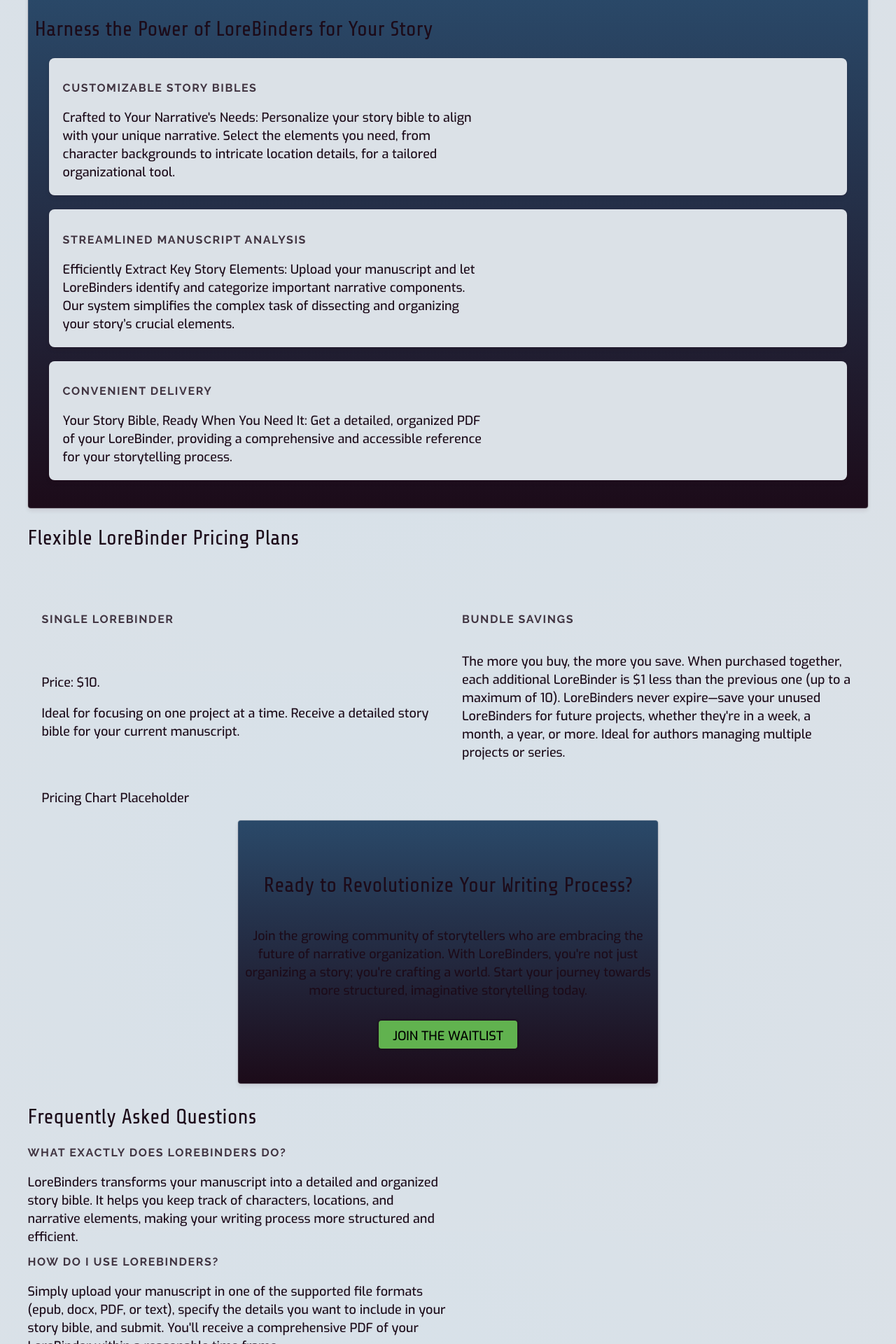
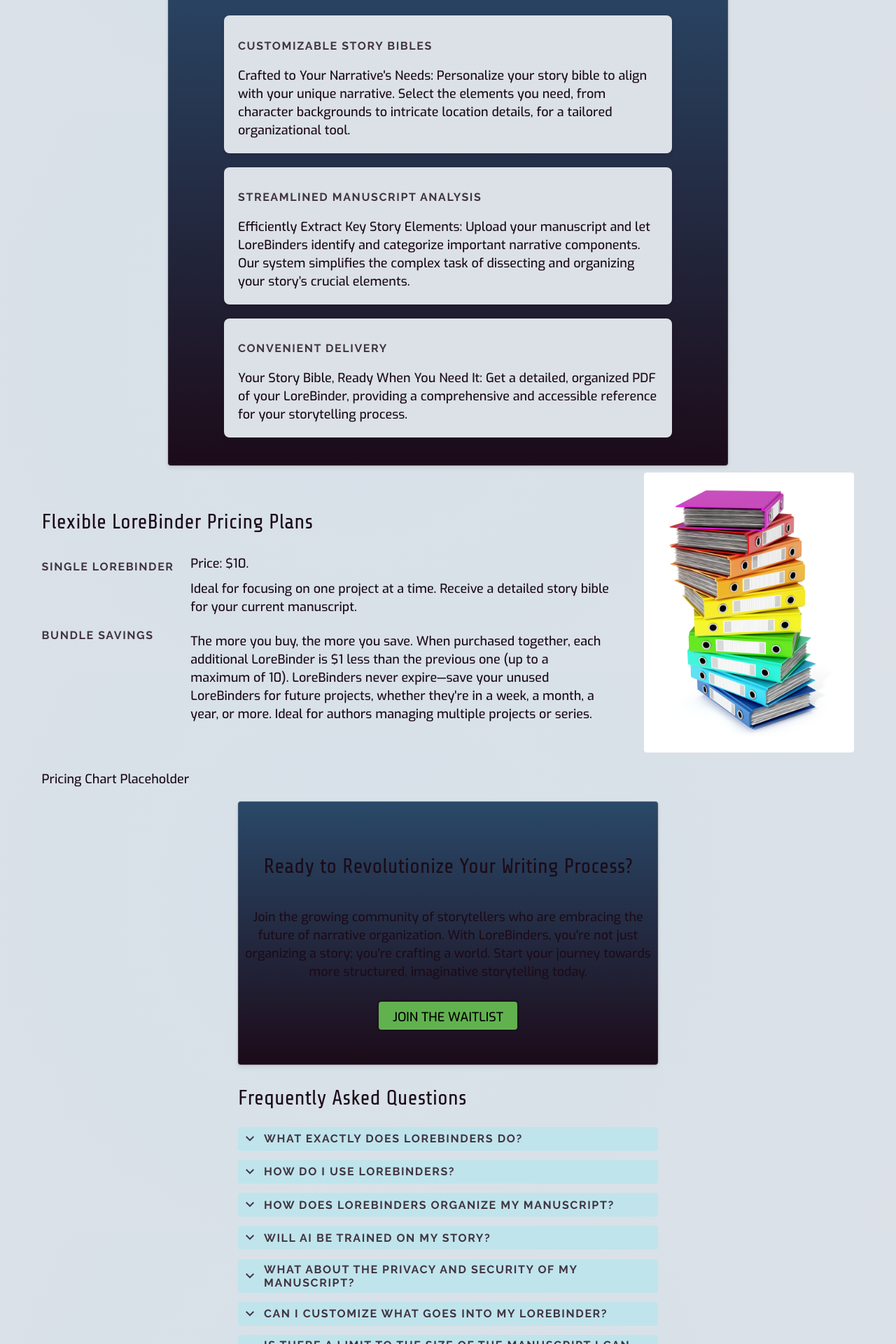
Before and after one commit to ashrobertsdragon/Finetune-GPT-3.5-for-Authors, a Flask app: page / in a window 1280 px wide. Shown: the part 2240-4160 px from the top of the page at 70% size. Run offline with Flask 3, Linux system fonts and the light colour scheme; some libraries are stand-ins or nearby versions.

Commit message:
finished features, faq, and pricing

```diff
--- a/static/css/landing.css
+++ b/static/css/landing.css
@@ -163,6 +161,13 @@ main {
   margin: 0 auto;
 }
 
+.material-symbols-outlined {
+  font-variation-settings:
+  'FILL' 0,
+  'wght' 400,
+  'GRAD' 0,
+  'opsz' 24
+}
 .section {
   margin-top: 5em;
   display: flex;
@@ -171,53 +176,68 @@ main {
 }
 
 .text-box {
-  flex: 2;
+  flex: 4;
   padding: 20px;
 }
 
 .image-box {
-  flex: 1.5;
+  flex: 3;
   padding: 10px;
   display: flex;
   justify-content: center;
   align-items: center;
 }
 
-.pricing-plans {
-  margin-top: 5em;
+.pricing {
   display: flex;
-  flex-wrap: wrap;
+  align-items: center;
   justify-content: space-between;
-}
-
-.pricing-option {
-  width: 50%;
-  display: grid;
-  grid-template-rows: auto 1fr;
-  box-sizing: border-box;
-  padding: 0 20px;
-  margin-bottom: 10px;
-}
-
-.single-LoreBinder {
-  align-self: center;
 }
 .pricing-text {
   flex: 1;
+  padding-right: 10px;
+  margin-left: 20px;
+}
+#binder {
+  flex: 0 0 300px;
+  max-width: 300px;
+  margin-right: 20px;
+  margin-top: 10px;
+}
+#binderImage {
+  max-height: 75%;
+}
+.pricing-plans {
+  display: grid;
+  grid-template-columns: 1fr 3fr;
+  grid-auto-rows: auto;
+  margin: 0 auto;
+}
+
+.pricing-plans h2 {
+  grid-column: 1 / 2;
+  grid-row: span 2;
+}
+
+.single-text, #bundle {
+  grid-column: 2 / 3;
+}
+
+.single-text {
   display: flex;
   flex-direction: column;
-  justify-content: center;
 }
-.pricing-option h2 {
-  margin: 0 0 20px;
+#single1, #single2 {
+  margin-bottom: 5px;
+  margin-top: 5px;
 }
+
 h1 {
   font-family: 'Share Tech', sans-serif;
   font-weight: 400;
   font-style: normal;
   font-size: 30px;
   margin-bottom: 25px;
-  margin-top: 25px;
 }
 
 h2 {
@@ -283,10 +323,15 @@ body.dark-mode .hero, .solution, .features, .call-to-action {
   margin-bottom: 30px
 }
 
+.features {
+  max-width: 800px;
+  margin: 0 auto;
+}
 .feature {
+  max-width: 600px;
+  margin: 20px auto;
   background: #DBE1E7; /* Light background for the feature cards */
   color: #1C0B19;
-  margin: 20px;
   padding: 20px;
   padding-bottom: 10px;
   border-radius: 8px;
@@ -323,6 +369,43 @@ img {
   margin: 20px;
 }
 
+.faq {
+  max-width: 600px;
+  margin: 0 auto;
+  padding: 0 15px;
+}
+.faq-item {
+  margin-bottom: 0;
+  margin-top: 10px;
+}
+.faq-question {
+  cursor: pointer;
+  padding: 5px;
+  display: flex;
+  align-items: center;
+  justify-content: start;
+  margin-bottom: 0;
+  border-radius: 4px;
+}
+
+.faq-question .material-symbols-outlined {
+  margin-right: 8px;
+}
+
+.faq-answer {
+  max-height: 0;
+  overflow: hidden;
+  transition: max-height 0.3s ease-out;
+}
+
+body.light-mode .faq-question {
+  background-color: #bbe5ed;
+}
+
+body.dark-mode .faq-question {
+  background-color: #3F5C7D;
+}
+
 /* Responsive Design */
 @media (max-width: 768px) {
   .header, .hero, .features, .call-to-action {
--- a/templates/index.html
+++ b/templates/index.html
@@ -18,6 +18,7 @@
   <link rel="preconnect" href="https://fonts.googleapis.com">
   <link rel="preconnect" href="https://fonts.gstatic.com" crossorigin>
   <link href="https://fonts.googleapis.com/css2?family=Exo:wght@300;500&family=Raleway:wght@700&family=Share+Tech&display=swap" rel="stylesheet">
+  <link rel="stylesheet" href="https://fonts.googleapis.com/css2?family=Material+Symbols+Outlined:opsz,wght,FILL,GRAD@24,400,0,0" />
   <link rel="stylesheet" href="{{ url_for('static', filename='css/landing.css') }}">
   <script src="{{ url_for('static', filename='js/dark-mode.js') }}"></script>
   <!-- MailerLite Universal -->
@@ -27,8 +28,29 @@
     n=d.getElementsByTagName(e)[0],n.parentNode.insertBefore(l,n);})
     (window,document,'script','https://assets.mailerlite.com/js/universal.js','ml');
     ml('account', '811253');
+    <!-- End MailerLite Universal -->
+
+    document.addEventListener('DOMContentLoaded', (event) => {
+      const faqQuestions = document.querySelectorAll('.faq-question');
+      faqQuestions.forEach(question => {
+        question.addEventListener('click', () => {
+          const answer = question.nextElementSibling;
+          const icon = question.querySelector('.material-symbols-outlined');
+
+          if (answer.style.maxHeight) {
+            answer.style.maxHeight = null;
+            icon.textContent = 'expand_more';
+          } else {
+            answer.style.maxHeight = answer.scrollHeight + "px";
+            icon.textContent = 'expand_less';
+          }
+
+          question.classList.toggle('active');
+        });
+      });
+    });
+
   </script>
-  <!-- End MailerLite Universal -->
 </head>
 <body class="light-mode">
 
@@ -59,10 +81,12 @@
     <section class="section problem">
       <div class="image-box photo"><img src="{{ url_for('static', filename='images/problem-photo.jpg') }}" title="problem section image" alt="A harried man in a blue plaid shirt over a yellow tshirt and covered in post-it notes reaches for a pile of books on a cluttered desk. He is in a room with lime green walls and empty white bookshelves"></div>
       <div class="text-box">
+        <div class="inner-text">
         <h1>Navigating the Complexity of Storytelling</h1>
         <h2>Keeping Track of Every Detail Made Easier</h2>
         <p>For authors, the beauty of storytelling is often tangled in the complexity of its creation. Juggling characters, locations, and intricate plot threads can be overwhelming, leaving less room for creativity. Traditional methods of organizing these elements can be time-consuming and cumbersome, making it difficult to maintain consistency and flow in your narrative.</p>
         <p>LoreBinders recognizes these challenges. It offers a streamlined approach to managing your story's universe, ensuring that you never lose track of the crucial details that make your story unique and compelling.</p>
+      </div>
     </div>
     </section>
 
@@ -82,12 +106,14 @@
     <section class="section anticipation">
       <div class="photo image-box"><img src="{{ url_for('static', filename='images/anticipation-photo.jpg') }}" alt="A blonde woman with glasses, wearing jeans and a tan blazer, sitting at a desk with two monitors and a laptop in a well lit room with gerber daisies in the window. She is drinking a cup of coffee." title="Anticipation image"></div>
       <div class="text-box">
+        <div class="inner-text">
         <h1>Embrace a New Chapter in Story Organization</h1>
         <p>LoreBinders, born from the vision of an indie author turned coder, is set to transform the way narratives are structured. It's a personal journey to solve a common pain point for authors, now ready to be shared with the writing community.</p>
         <ul>
           <li>Personalized Tool for Authors: Developed by an author for authors, LoreBinders is finely tuned to the nuances of narrative creation. It's a genuine solution to the real challenges you face in organizing complex stories.</li>
           <li>Solo Journey to Innovation: Crafted single-handedly with dedication and a unique blend of writing insight and coding skill, LoreBinders stands as a testament to innovative problem-solving and passion for storytelling.</li>
         </ul>
+      </div>
       </div>
     </section>
 
@@ -110,23 +136,21 @@
 
     <!-- Pricing and Packages Section -->
     <section class="pricing">
+      <div class="pricing-text">
       <h1>Flexible LoreBinder Pricing Plans</h1>
       <div class="pricing-plans">
-        <div class="pricing-option">
         <h2>Single LoreBinder</h2>
-          <div class="single-LoreBinder">
-          <p>Price: $10.</p><p>Ideal for focusing on one project at a time. Receive a detailed story bible for your current manuscript.</p>
+        <div class="single-text">
+          <p id="single1">Price: $10.</p>
+          <p id="single2">Ideal for focusing on one project at a time. Receive a detailed story bible for your current manuscript.</p>
+        </div>
+        <h2>Bundle Savings</h2>
+        <p id="bundle">The more you buy, the more you save. When purchased together, each additional LoreBinder is $1 less than the previous one (up to a maximum of 10). LoreBinders never expire—save your unused LoreBinders for future projects, whether they're in a week, a month, a year, or more. Ideal for authors managing multiple projects or series.</p>
       </div>
       </div>
-        <div class="pricing-option">
-          <h2>Bundle Savings</h2>
-          <div class="single-LoreBinder">
-          <p>The more you buy, the more you save. When purchased together, each additional LoreBinder is $1 less than the previous one (up to a maximum of 10). LoreBinders never expire—save your unused LoreBinders for future projects, whether they're in a week, a month, a year, or more. Ideal for authors managing multiple projects or series.</p>
-          </div>
-        </div>
-      </div>
+      <div class="photo" id="binder"><img src="{{ url_for('static', filename='images/pricing-photo.jpg') }}" title="LoreBinders image" alt="A stack of colored binders" id="binderImage"></div>
+    </section>
     <div class="illustration" id="chart">Pricing Chart Placeholder</div>
-    </section>
 
     <!-- Call to Action Section -->
     <section class="call-to-action">
@@ -139,35 +163,59 @@
     <a id="faq"></a><section class="faq">
       <h1>Frequently Asked Questions</h1>
       <div class="faq-item">
-        <h2>What exactly does LoreBinders do?</h2>
+        <h2 class="faq-question"><span class="material-symbols-outlined">
+          expand_more
+          </span>What exactly does LoreBinders do?</h2>
+        <div class="faq-answer">
       <p>LoreBinders transforms your manuscript into a detailed and organized story bible. It helps you keep track of characters, locations, and narrative elements, making your writing process more structured and efficient.</p>
       </div>
       <div class="faq-item">
-        <h2>How do I use LoreBinders?</h2>
+        <h2 class="faq-question"><span class="material-symbols-outlined">
+          expand_more
+          </span>How do I use LoreBinders?</h2>
+        <div class="faq-answer">
       <p>Simply upload your manuscript in one of the supported file formats (epub, docx, PDF, or text), specify the details you want to include in your story bible, and submit. You'll receive a comprehensive PDF of your LoreBinder within a reasonable time frame.</p>
       </div>
       <div class="faq-item">
-        <h2>How does LoreBinders organize my manuscript?</h2>
+        <h2 class="faq-question"><span class="material-symbols-outlined">
+          expand_more
+          </span>How does LoreBinders organize my manuscript?</h2>
+        <div class="faq-answer">
       <p>LoreBinders categorizes and structures the key elements of your story—such as characters and locations—based on the details you provide, creating an organized story bible.</p>
       </div>
       <div class="faq-item">
-        <h2>Will AI be trained on my story?</h2>
+        <h2 class="faq-question"><span class="material-symbols-outlined">
+          expand_more
+          </span>Will AI be trained on my story?</h2>
+        <div class="faq-answer">
       <p>No, your story remains yours. We use AI to analyze and organize your manuscript, but your content is not used for training the AI or shared in any way.</p>
       </div>
       <div class="faq-item">
-        <h2>What about the privacy and security of my manuscript?</h2>
+        <h2 class="faq-question"><span class="material-symbols-outlined">
+          expand_more
+          </span>What about the privacy and security of my manuscript?</h2>
+        <div class="faq-answer">
       <p>Your manuscript's security and confidentiality are paramount. We ensure that your data is encrypted and securely stored, accessible only to you.</p>
       </div>
       <div class="faq-item">
-        <h2>Can I customize what goes into my LoreBinder?</h2>
+        <h2 class="faq-question"><span class="material-symbols-outlined">
+          expand_more
+          </span>Can I customize what goes into my LoreBinder?</h2>
+        <div class="faq-answer">
       <p>Definitely! You can choose the specific elements and details you want to include in your story bible, tailoring it to suit your project's needs.</p>
       </div>
       <div class="faq-item">
-        <h2>Is there a limit to the size of the manuscript I can upload?</h2>
+        <h2 class="faq-question"><span class="material-symbols-outlined">
+          expand_more
+          </span>Is there a limit to the size of the manuscript I can upload?</h2>
+        <div class="faq-answer">
       <p>For optimal processing, we have size guidelines. Files must be no larger than 2MB. Note: PDFs where the pages are scanned images not converted to text are not supported at this time.</p>
       </div>
       <div class="faq-item">
-        <h2>What if I have multiple projects?</h2>
+        <h2 class="faq-question"><span class="material-symbols-outlined">
+          expand_more
+          </span>What if I have multiple projects?</h2>
+        <div class="faq-answer">
       <p>Our bundle offers are ideal for authors with multiple projects. Purchase LoreBinders at a discounted rate, and use them whenever you're ready—they never expire.</p>
       </div>
     </section>
@@ -188,6 +236,7 @@
     </div>
 
     <p>© 2024 ProsePal. All rights reserved.</p>
+
   </footer>
 
 </body>
```
Also changed, not shown: other parts of static/css/landing.css (+54 -4 lines). Lines whose indentation alone changed are shown as unchanged.
